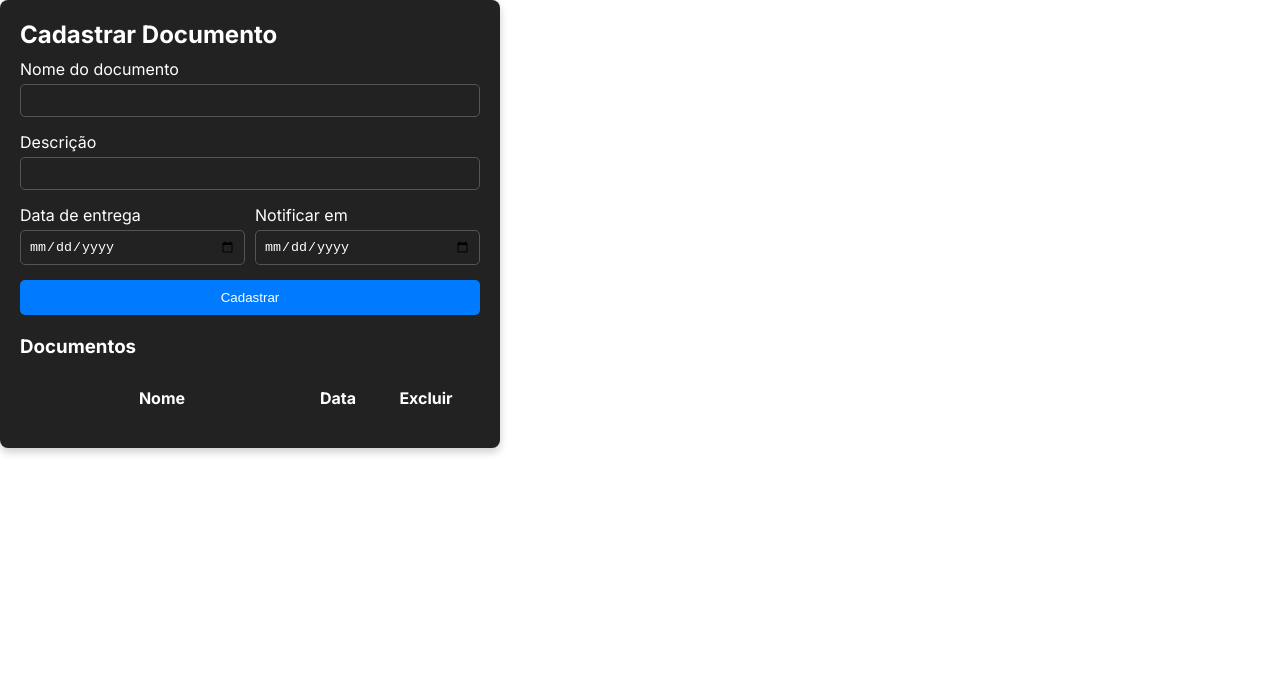
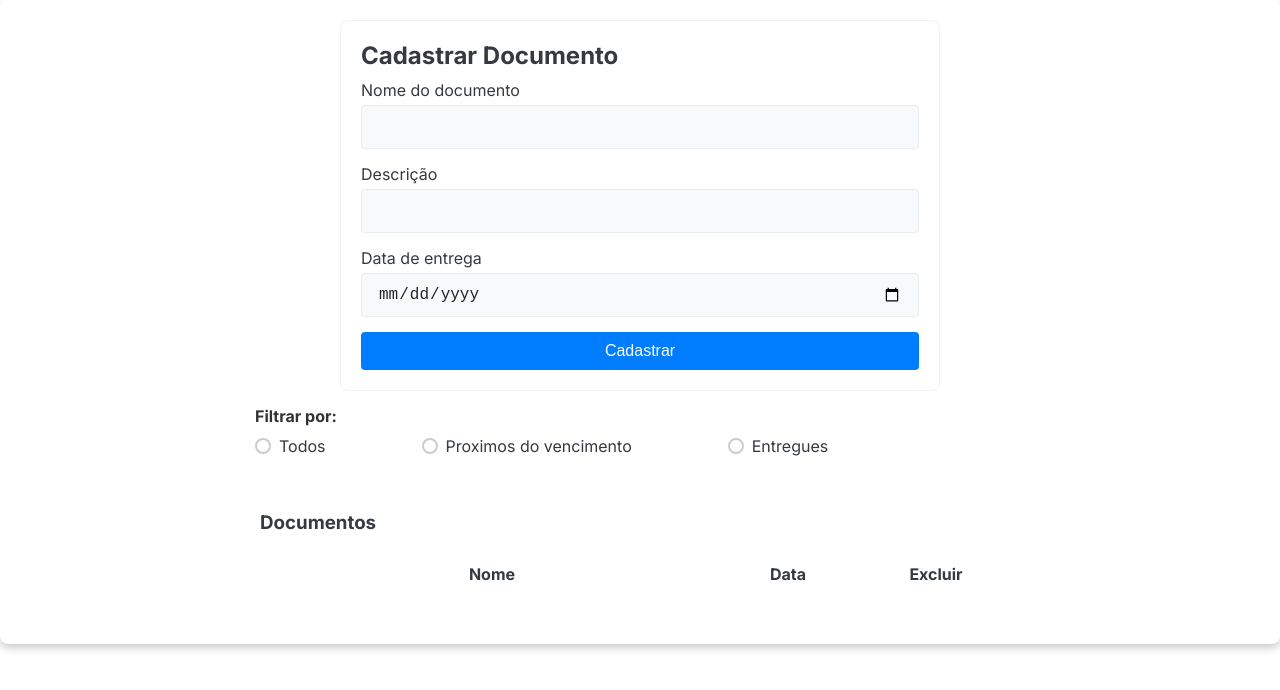
Before and after one commit to projeto-integrador-comp/doc_express_FrontEnd, a React (Vite) app: page /dashboard in a window 1280 px wide. Shown: the top 690 px of the page. Built offline with nearby package versions, Linux system fonts and the light colour scheme.

Commit message:
Alteração das cores do dashboard

```diff
--- a/src/components/Button/Button.module.scss
+++ b/src/components/Button/Button.module.scss
@@ -1,14 +1,17 @@
 .button {
-    width: 100%;
-    padding: 10px;
-    background-color: #007bff;
-    color: white;
-    border: none;
-    border-radius: 5px;
-    cursor: pointer;
-    transition: background 0.3s;
+  padding: 0 16px;
+  height: 2.375rem;
+  border: 1px solid transparent;
+  border-radius: 4px;
+  background-color: var(--color-primary);
+  color: var(--gray900);
+  font-weight: 500;
+  font-size: 1rem;
+  width: 100%;
+  cursor: pointer;
+  transition: background 0.3s;
 
-    &:hover {
-      background-color: #0056b3;
-    }
+  &:hover {
+    background-color: color-mix(in srgb, var(--color-primary) 85%, black);
   }
+}
--- a/src/components/DocumentForm/DocumentForm.jsx
+++ b/src/components/DocumentForm/DocumentForm.jsx
@@ -37,7 +37,7 @@ const DocumentForm = ({ onAddDocument }) => {
         value={form.description}
         onChange={handleChange}
       />
-      <div className={styles.dateContainer}>
+      {/* <div className={styles.dateContainer}> */}
       <Input
         label="Data de entrega"
         name="date"
@@ -45,14 +45,14 @@ const DocumentForm = ({ onAddDocument }) => {
         value={form.date}
         onChange={handleChange}
       />
-        <Input
+      {/* <Input
           label="Notificar em"
           name="notifyAt"
           type="date"
           value={form.notifyAt}
           onChange={handleChange}
-        />
-      </div>
+        /> */}
+      {/* </div> */}
       <Button type="submit">Cadastrar</Button>
     </form>
   );
--- a/src/components/DocumentForm/DocumentForm.module.scss
+++ b/src/components/DocumentForm/DocumentForm.module.scss
@@ -4,12 +4,12 @@
   gap: 15px;
 }
 
-.dateContainer {
-  display: flex;
-  flex: 1;
-  gap: 10px;
-}
+// .dateContainer {
+//   display: flex;
+//   flex: 1;
+//   gap: 10px;
+// }
 
-.dateContainer > div {
-    flex: 1;
-  }
+// .dateContainer > div {
+//   flex: 1;
+// }
--- a/src/components/DocumentList/DocumentList.jsx
+++ b/src/components/DocumentList/DocumentList.jsx
@@ -20,7 +20,7 @@ const DocumentList = ({ documents, setDocuments }) => {
 
       {/* Lista de documentos */}
       {documents.map((doc, index) => (
-        <div key={index} className={styles.documentItem}>
+        <div key={index} className={styles.document}>
           <input
             type="checkbox"
             checked={doc.checked || false}
--- a/src/components/DocumentList/DocumentList.module.scss
+++ b/src/components/DocumentList/DocumentList.module.scss
@@ -12,11 +12,24 @@
   margin-bottom: 10px; /* Espaçamento entre o cabeçalho e os documentos */
 }
 
-.documentItem {
+.document {
   display: flex;
   align-items: center;
-  padding: 10px;
-  border-bottom: 1px solid #ccc;
+  margin-bottom: 10px;
+  height: 2.75rem;
+  padding: 0 16px;
+  width: 100%;
+  border: 1px solid var(--gray600);
+  border-radius: 4px;
+  background-color: var(--gray800);
+  font-size: 1rem;
+  font-weight: 400;
+  line-height: 1.5;
+  color: var(--gray100);
+
+  &:hover {
+    background-color: color-mix(in srgb, var(--gray800) 95%, black);
+  }
 }
 
 .documentNameHeader {
--- a/src/components/Input/Input.module.scss
+++ b/src/components/Input/Input.module.scss
@@ -4,19 +4,19 @@
 }
 
 .label {
-    color: white;
+  color: var(--gray200);
   margin-bottom: 5px;
 }
 
 .input {
-    padding: 8px;
-    border-radius: 5px;
-    border: 1px solid #555;
-    background-color: #222;
-    color: white;
-
-    &:focus {
-      border-color: #007bff;
-      outline: none;
+  height: 2.75rem;
+  padding: 0 16px;
+  width: 100%;
+  border: 1px solid var(--gray600);
+  border-radius: 4px;
+  background-color: var(--gray800);
+  font-size: 1rem;
+  font-weight: 400;
+  line-height: 1.5;
+  color: var(--gray100);
 }
-  }
--- a/src/pages/DashboardPage/index.jsx
+++ b/src/pages/DashboardPage/index.jsx
@@ -5,18 +5,81 @@ import DocumentList from "../../components/DocumentList/DocumentList";
 
 export const DashboardPage = () => {
   const [documents, setDocuments] = useState([]);
+  // Estado para o filtro selecionado (null inicialmente)
+  const [selectedFilter, setSelectedFilter] = useState(null);
 
   const handleAddDocument = (newDocument) => {
     setDocuments([...documents, newDocument]);
   };
 
+  // Função para lidar com mudanças nos radio buttons
+  const handleFilterChange = (e) => {
+    setSelectedFilter(e.target.value);
+  };
+
+  // Filtrar documentos - versão temporária que mostra todos
+  const filteredDocuments = [...documents];
+
+  // // Filtrar documentos baseado no radio button selecionado
+  // const filteredDocuments = documents.filter(doc => {
+  //   // Se nenhum filtro está selecionado, mostra todos
+  //   if (!selectedFilter) return true;
+
+  //   // Adicione suas condições de filtro específicas
+  //   return doc.tipo === selectedFilter;
+  // });
+
   return (
     <div className={styles.container}>
-      <h2 className={styles.title}>Cadastrar Documento</h2>
-      <DocumentForm onAddDocument={handleAddDocument} />
+      <div className={styles.formContainer}>
+        <h2 className={styles.title}>Cadastrar Documento</h2>
+        <DocumentForm onAddDocument={handleAddDocument} />
+      </div>
 
-      <h3 className={styles.subTitle}>Documentos</h3>
-      <DocumentList documents={documents} setDocuments={setDocuments} />
+      {/* Div de filtros */}
+      <div className={styles.filterContainer}>
+        <h3 className={styles.filterTitle}>Filtrar por:</h3>
+        <div className={styles.filterOptions}>
+          <label>
+            <input
+              type="radio"
+              name="documentFilter"
+              value="tipo1"
+              checked={selectedFilter === "tipo1"}
+              onChange={handleFilterChange}
+            />
+            Todos
+          </label>
+          <label>
+            <input
+              type="radio"
+              name="documentFilter"
+              value="tipo2"
+              checked={selectedFilter === "tipo2"}
+              onChange={handleFilterChange}
+            />
+            Proximos do vencimento
+          </label>
+          <label>
+            <input
+              type="radio"
+              name="documentFilter"
+              value="tipo3"
+              checked={selectedFilter === "tipo3"}
+              onChange={handleFilterChange}
+            />
+            Entregues
+          </label>
+        </div>
+      </div>
+
+      <div className={styles.listContainer}>
+        <h3 className={styles.subTitle}>Documentos</h3>
+        <DocumentList
+          documents={filteredDocuments}
+          setDocuments={setDocuments}
+        />
+      </div>
     </div>
   );
 };
--- a/src/pages/DashboardPage/style.module.scss
+++ b/src/pages/DashboardPage/style.module.scss
@@ -1,10 +1,28 @@
 .container {
-    max-width: 500px;
-    background: #222;
+  // background: #222;
   padding: 20px;
   border-radius: 8px;
   box-shadow: 0 4px 8px rgba(0, 0, 0, 0.2);
-    color: white;
+  color: var(--gray200);
+}
+
+.formContainer {
+  max-width: 600px;
+  align-items: center;
+  justify-content: center;
+  margin: 0 auto;
+  border: 1px solid var(--gray700);
+  border-radius: 8px;
+  padding: 20px;
+}
+
+.listContainer {
+  max-width: 800px;
+  align-items: center;
+  justify-content: center;
+  margin: 0 auto;
+  border-radius: 8px;
+  padding: 20px;
 }
 
 .title {
@@ -21,3 +39,51 @@
 .subTitle {
   margin-top: 20px;
 }
+
+.filterContainer {
+  max-width: 800px;
+  margin: 0 auto;
+  padding: 15px;
+  border-radius: 8px;
+}
+
+.filterTitle {
+  margin-bottom: 10px;
+  font-size: 16px;
+  color: #333;
+}
+
+.filterOptions {
+  display: flex;
+  gap: 6rem;
+
+  label {
+    display: flex;
+    align-items: center;
+    gap: 8px;
+    cursor: pointer;
+  }
+
+  input[type="radio"] {
+    -webkit-appearance: none;
+    -moz-appearance: none;
+    appearance: none;
+    width: 16px;
+    height: 16px;
+    border: 2px solid #ccc;
+    border-radius: 50%;
+    outline: none;
+    cursor: pointer;
+    transition: all 0.2s ease;
+
+    &:checked {
+      border-color: var(--blue);
+      background-color: var(--blue);
+      box-shadow: inset 0 0 0 2px white;
+    }
+
+    &:hover {
+      border-color: #888;
+    }
+  }
+}
```
Lines whose indentation alone changed are shown as unchanged.
